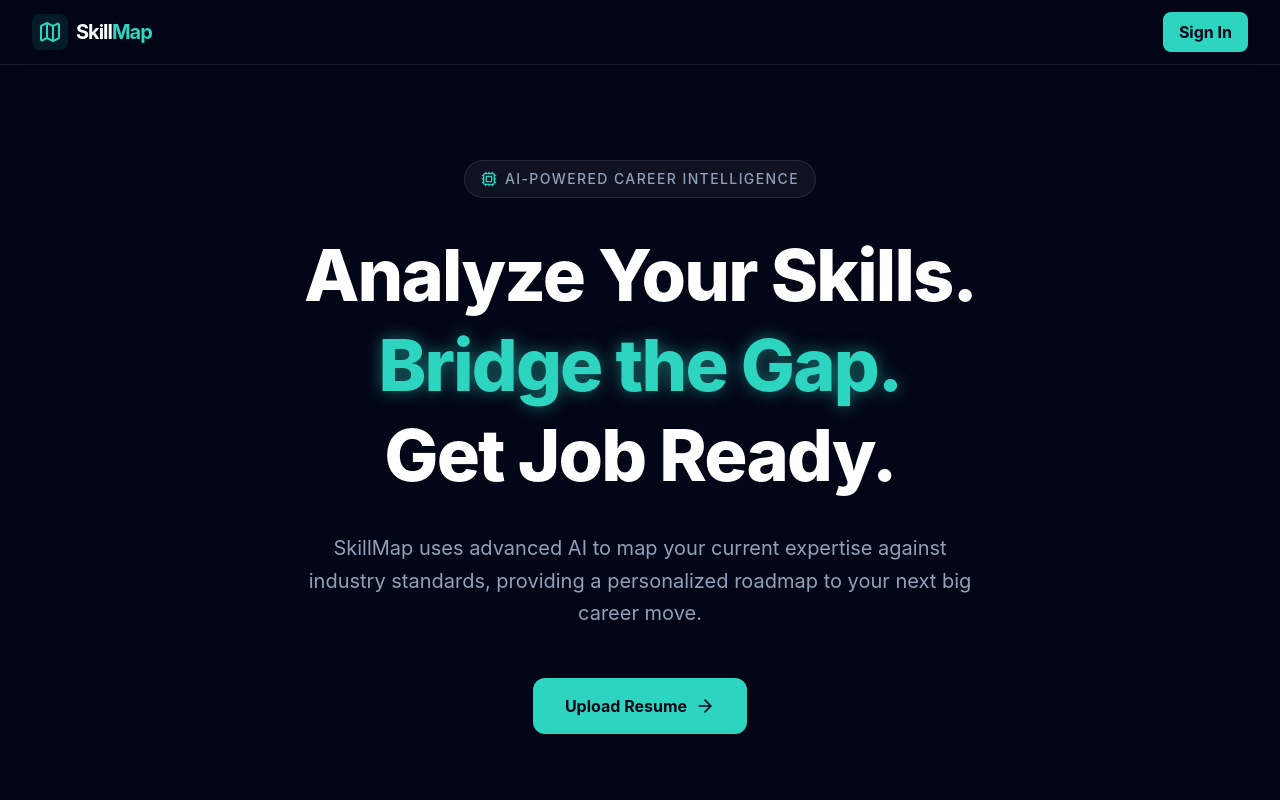
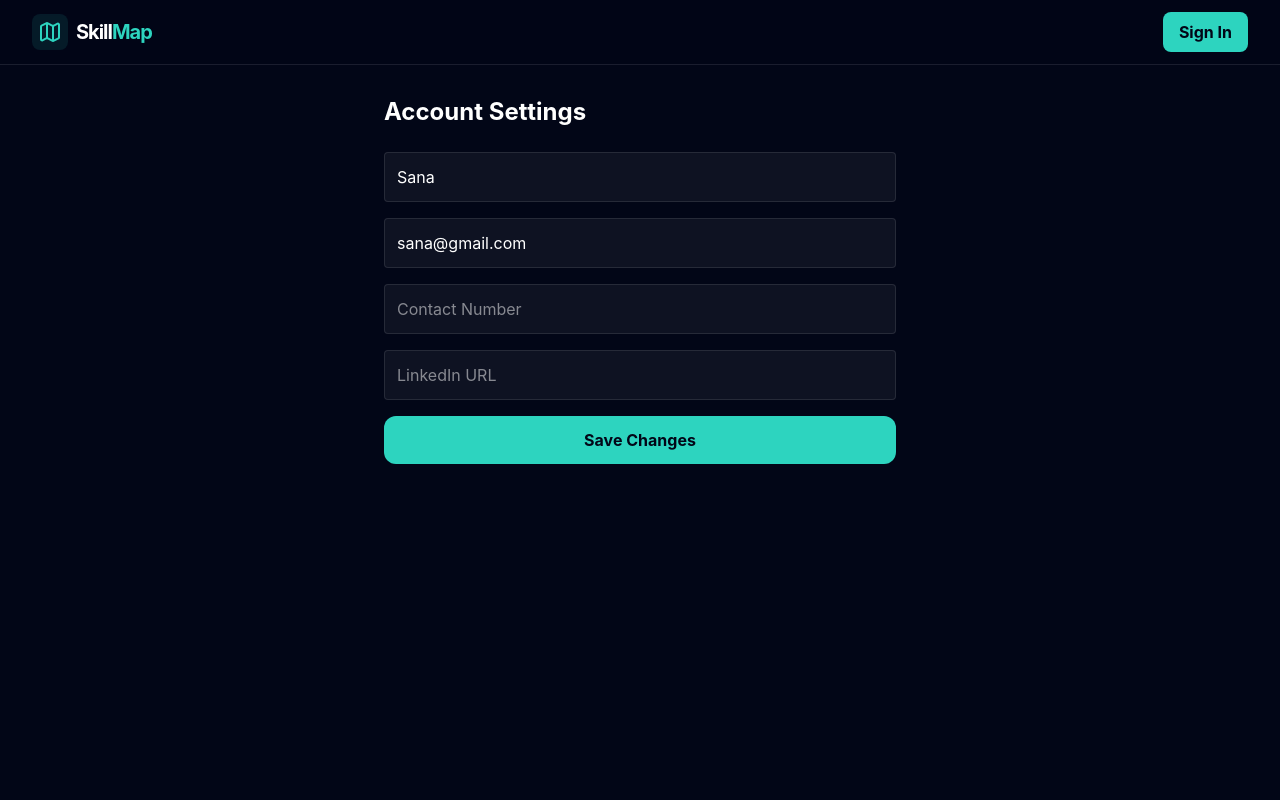
Before and after one commit to sanagithub0110/SkillGapAnalyzer, a React (Vite) app: page /account-settings in a window 1280 px wide. Before the commit this address led to /. Shown: the top 800 px of the page. Built offline with nearby package versions, Linux system fonts and the light colour scheme.

Commit message:
final changes

```diff
--- a/src/App.tsx
+++ b/src/App.tsx
@@ -8,6 +8,7 @@ import ResumeUploadPage from "./pages/ResumeUploadPage";
 import SkillInputPage from "./pages/SkillInputPage";
 import DashboardPage from "./pages/DashboardPage";
 import ProfilePage from "./pages/ProfilePage";
+import AccountSettings from "./pages/AccountSettings";
 
 export default function App() {
   const [isLoggedIn, setIsLoggedIn] = useState(false);
@@ -68,6 +69,9 @@ export default function App() {
               element={isLoggedIn ? <ProfilePage /> : <Navigate to="/auth" />}
             />
 
+            <Route path="/account-settings" element={<AccountSettings />}
+            />
+
             {/* 🔁 Fallback */}
             <Route path="*" element={<Navigate to="/" />} />
 
--- /dev/null
+++ b/src/pages/AccountSettings.tsx
@@ -0,0 +1,69 @@
+import { useState } from "react";
+
+export default function AccountSettings() {
+  const [name, setName] = useState("Sana");
+  const [email, setEmail] = useState("sana@gmail.com");
+  const [contact, setContact] = useState("");
+  const [linkedin, setLinkedin] = useState("");
+
+  const handleSave = () => {
+  const userData = {
+    name,
+    email,
+    contact,
+    linkedin,
+  };
+
+  localStorage.setItem("user", JSON.stringify(userData));
+
+  alert("Profile Updated!");
+};
+
+  return (
+    <div className="max-w-xl mx-auto p-8 text-white">
+      <h2 className="text-2xl font-bold mb-6">Account Settings</h2>
+
+      <div className="space-y-4">
+
+        <input
+          type="text"
+          placeholder="Name"
+          className="w-full p-3 rounded bg-white/5 border border-white/10"
+          value={name}
+          onChange={(e) => setName(e.target.value)}
+        />
+
+        <input
+          type="email"
+          placeholder="Email"
+          className="w-full p-3 rounded bg-white/5 border border-white/10"
+          value={email}
+          onChange={(e) => setEmail(e.target.value)}
+        />
+
+        <input
+          type="text"
+          placeholder="Contact Number"
+          className="w-full p-3 rounded bg-white/5 border border-white/10"
+          value={contact}
+          onChange={(e) => setContact(e.target.value)}
+        />
+
+        <input
+          type="text"
+          placeholder="LinkedIn URL"
+          className="w-full p-3 rounded bg-white/5 border border-white/10"
+          value={linkedin}
+          onChange={(e) => setLinkedin(e.target.value)}
+        />
+
+        <button
+          onClick={handleSave}
+          className="w-full py-3 bg-neon-teal text-midnight font-bold rounded-xl"
+        >
+          Save Changes
+        </button>
+      </div>
+    </div>
+  );
+}
--- a/src/pages/DashboardPage.tsx
+++ b/src/pages/DashboardPage.tsx
@@ -18,6 +18,11 @@ import { cn } from "../utils/utils";
 
 export default function DashboardPage() {
   const data = MOCK_ANALYSIS_RESULT;
+
+  const shareProfile = () => {
+  navigator.clipboard.writeText(window.location.href);
+  alert("Link copied!");
+  };
 
   const pieData = {
     labels: ["Matched Skills", "Missing Skills"],
@@ -74,12 +79,11 @@ export default function DashboardPage() {
               Great progress! You're closer to being job-ready than you think. Focus on the missing skills to reach 100%.
             </p>
             <div className="flex items-center space-x-4 pt-4">
-              <button className="px-6 py-3 bg-neon-teal text-midnight font-bold rounded-xl hover:bg-neon-teal/90 transition-all flex items-center space-x-2">
-                <span>Download Report</span>
-                <ArrowUpRight className="w-5 h-5" />
-              </button>
-              <button className="px-6 py-3 bg-white/5 text-white font-bold rounded-xl border border-white/10 hover:bg-white/10 transition-all">
-                Share Profile
+              <button
+              onClick={shareProfile}
+                className="px-6 py-3 bg-white/5 text-white font-bold rounded-xl border border-white/10 hover:bg-white/10 transition-all"
+              >
+              Share Profile
               </button>
             </div>
           </div>
@@ -196,10 +200,7 @@ export default function DashboardPage() {
       <div className="space-y-8">
         <div className="flex items-center justify-between">
           <h2 className="text-3xl font-bold text-white">Personalized Learning Path</h2>
-          <div className="flex items-center space-x-2 text-neon-teal text-sm font-bold cursor-pointer hover:underline">
-            <span>View All Resources</span>
-            <ChevronRight className="w-4 h-4" />
-          </div>
+
         </div>
         <div className="grid grid-cols-1 md:grid-cols-3 gap-8">
           {data.learningPath.map((item, i) => (
@@ -244,8 +245,7 @@ export default function DashboardPage() {
             <History className="w-6 h-6 text-neon-amber" />
             <span>Analysis History</span>
           </h2>
-          <button className="text-sm text-slate-500 hover:text-white transition-colors">View All</button>
-        </div>
+          </div>
         <div className="overflow-x-auto">
           <table className="w-full text-left border-collapse">
             <thead>
--- a/src/pages/ProfilePage.tsx
+++ b/src/pages/ProfilePage.tsx
@@ -1,11 +1,7 @@
 import { motion } from "motion/react";
 import {
-  User,
-  Mail,
   Calendar,
   Settings,
-  Bell,
-  Shield,
   ChevronRight,
   TrendingUp,
   Award,
@@ -13,11 +9,15 @@ import {
 } from "lucide-react";
 import { MOCK_USER, MOCK_ANALYSIS_RESULT } from "../utils/mockData";
 import { Line } from "react-chartjs-2";
-import { cn } from "../utils/utils";
+import { useNavigate } from "react-router-dom";
 
 export default function ProfilePage() {
-  const user = MOCK_USER;
+  const storedUser = localStorage.getItem("user");
+  const user = storedUser
+  ? JSON.parse(storedUser)
+  : MOCK_USER;
   const history = MOCK_ANALYSIS_RESULT.history;
+  const navigate = useNavigate();
 
   const lineData = {
     labels: ["Jan", "Feb", "Mar"],
@@ -48,13 +48,17 @@ export default function ProfilePage() {
   return (
     <div className="max-w-7xl mx-auto px-4 sm:px-6 lg:px-8 py-12">
       <div className="grid grid-cols-1 lg:grid-cols-3 gap-12">
-        {/* Left Column: User Info */}
+
+        {/* Left Column */}
         <div className="lg:col-span-1 space-y-8">
+
+          {/* User Card */}
           <div className="glass-card p-8 text-center relative overflow-hidden">
             <div className="absolute top-0 left-0 w-full h-24 bg-gradient-to-r from-neon-teal/20 to-neon-indigo/20 -z-10" />
+
             <div className="relative inline-block mb-6">
               <img
-                src={user.avatar}
+                src={user.avatar || MOCK_USER.avatar}
                 alt={user.name}
                 className="w-32 h-32 rounded-3xl border-4 border-midnight bg-white/10"
               />
@@ -62,110 +66,104 @@ export default function ProfilePage() {
                 <Award className="w-5 h-5" />
               </div>
             </div>
+
             <h2 className="text-2xl font-bold text-white">{user.name}</h2>
             <p className="text-slate-400 text-sm mb-8">{user.email}</p>
 
             <div className="grid grid-cols-2 gap-4 pt-8 border-t border-white/5">
-              <div className="text-center">
+              <div>
                 <div className="text-xl font-bold text-white">12</div>
-                <div className="text-xs text-slate-500 uppercase tracking-widest font-bold">Analyses</div>
+                <div className="text-xs text-slate-500 uppercase">Analyses</div>
               </div>
-              <div className="text-center">
+              <div>
                 <div className="text-xl font-bold text-white">84%</div>
-                <div className="text-xs text-slate-500 uppercase tracking-widest font-bold">Avg Score</div>
+                <div className="text-xs text-slate-500 uppercase">Avg Score</div>
               </div>
             </div>
           </div>
 
+          {/* Sidebar */}
           <div className="glass-card p-6 space-y-2">
-            {[
-              { label: "Account Settings", icon: Settings },
-              { label: "Notifications", icon: Bell, badge: "3" },
-              { label: "Privacy & Security", icon: Shield },
-              { label: "Billing & Subscription", icon: Award },
-            ].map((item, i) => (
             <button
-                key={i}
-                className="w-full flex items-center justify-between p-4 rounded-xl hover:bg-white/5 transition-colors group"
+              onClick={() => navigate("/account-settings")}
+              className="w-full flex items-center justify-between p-4 rounded-xl hover:bg-white/5 transition group"
             >
               <div className="flex items-center space-x-4">
-                  <div className="p-2 bg-white/5 rounded-lg group-hover:bg-neon-teal/10 group-hover:text-neon-teal transition-colors">
-                    <item.icon className="w-5 h-5" />
+                <div className="p-2 bg-white/5 rounded-lg group-hover:bg-neon-teal/10 group-hover:text-neon-teal">
+                  <Settings className="w-5 h-5" />
                 </div>
-                  <span className="text-sm font-medium text-slate-300">{item.label}</span>
+                <span className="text-sm text-slate-300">Account Settings</span>
               </div>
-                <div className="flex items-center space-x-2">
-                  {item.badge && (
-                    <span className="px-2 py-0.5 bg-neon-teal text-midnight text-[10px] font-bold rounded-full">
-                      {item.badge}
-                    </span>
-                  )}
               <ChevronRight className="w-4 h-4 text-slate-600" />
-                </div>
             </button>
-            ))}
           </div>
         </div>
 
-        {/* Right Column: Stats & History */}
+        {/* Right Column */}
         <div className="lg:col-span-2 space-y-8">
-          {/* Progress Chart */}
+
+          {/* Chart */}
           <div className="glass-card p-8">
-            <div className="flex items-center justify-between mb-8">
+            <div className="flex justify-between mb-8">
               <div>
                 <h3 className="text-xl font-bold text-white">Progress Over Time</h3>
-                <p className="text-sm text-slate-500">Your skill readiness trend for the last 3 months</p>
+                <p className="text-sm text-slate-500">Last 3 months</p>
               </div>
               <div className="flex items-center space-x-2 text-neon-teal">
                 <TrendingUp className="w-5 h-5" />
                 <span className="text-sm font-bold">+12.5%</span>
               </div>
             </div>
-            <div className="h-[250px] relative">
+
+            <div className="h-[250px]">
               <Line data={lineData} options={lineOptions} />
             </div>
           </div>
 
-          {/* Past Analyses */}
+          {/* Recent Activity */}
           <div className="space-y-6">
             <h3 className="text-xl font-bold text-white flex items-center space-x-2">
               <Clock className="w-6 h-6 text-neon-amber" />
               <span>Recent Activity</span>
             </h3>
-            <div className="grid grid-cols-1 gap-4">
+
+            <div className="space-y-4">
               {history.map((item, i) => (
                 <motion.div
                   key={i}
                   initial={{ opacity: 0, x: 20 }}
                   animate={{ opacity: 1, x: 0 }}
                   transition={{ delay: i * 0.1 }}
-                  className="glass-card p-6 flex items-center justify-between group hover:border-neon-teal/30 transition-all"
+                  className="glass-card p-6 flex items-center justify-between hover:border-neon-teal/30 cursor-pointer"
                 >
                   <div className="flex items-center space-x-6">
-                    <div className="w-14 h-14 rounded-2xl bg-white/5 flex items-center justify-center group-hover:bg-neon-teal/10 transition-colors">
-                      <Award className="w-7 h-7 text-slate-500 group-hover:text-neon-teal transition-colors" />
+                    <div className="w-14 h-14 rounded-2xl bg-white/5 flex items-center justify-center">
+                      <Award className="w-7 h-7 text-slate-500" />
                     </div>
+
                     <div>
                       <h4 className="text-lg font-bold text-white">{item.role}</h4>
-                      <div className="flex items-center space-x-4 text-sm text-slate-500">
+
+                      <div className="flex space-x-4 text-sm text-slate-500">
                         <span className="flex items-center space-x-1">
                           <Calendar className="w-4 h-4" />
                           <span>{item.date}</span>
                         </span>
-                        <span className="flex items-center space-x-1">
-                          <TrendingUp className="w-4 h-4 text-neon-teal" />
-                          <span className="text-neon-teal font-bold">{item.score}% Readiness</span>
+
+                        <span className="flex items-center space-x-1 text-neon-teal font-bold">
+                          <TrendingUp className="w-4 h-4" />
+                          <span>{item.score}%</span>
                         </span>
                       </div>
                     </div>
                   </div>
-                  <button className="p-3 bg-white/5 border border-white/10 rounded-xl hover:bg-white/10 transition-colors">
+
                   <ChevronRight className="w-5 h-5 text-slate-400" />
-                  </button>
                 </motion.div>
               ))}
             </div>
           </div>
+
         </div>
       </div>
     </div>
```
Lines whose indentation alone changed are shown as unchanged.
